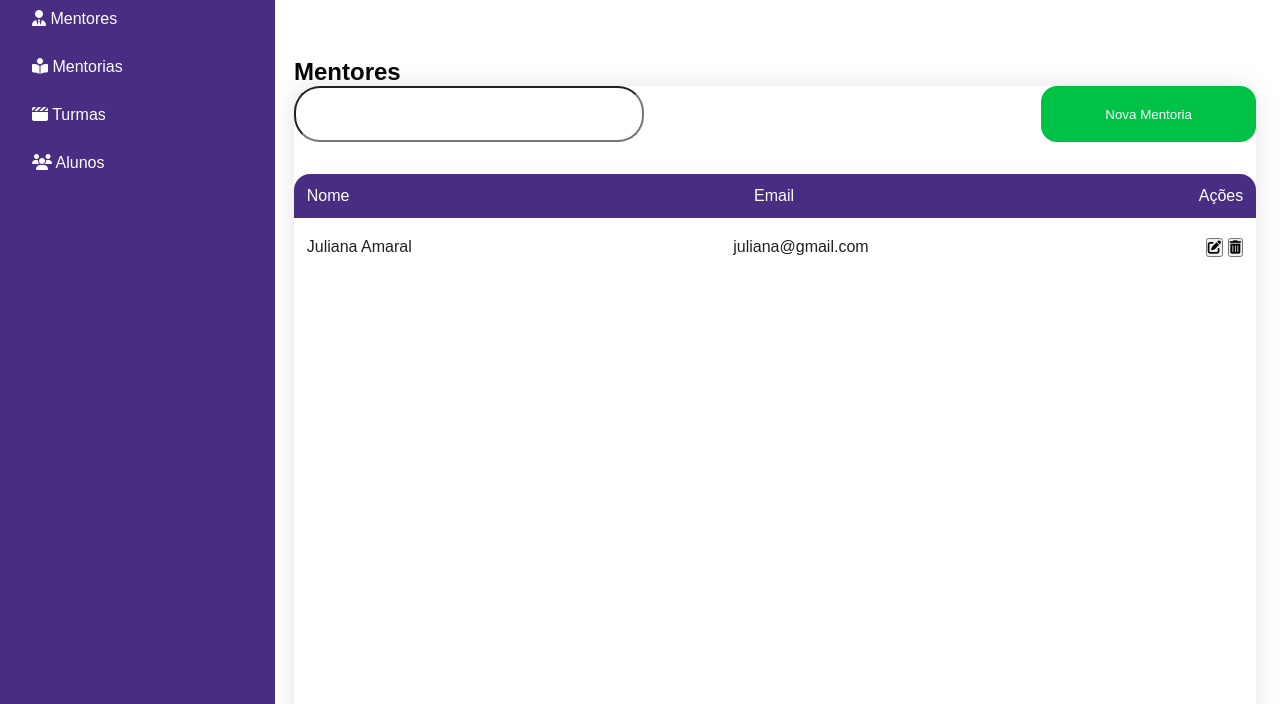
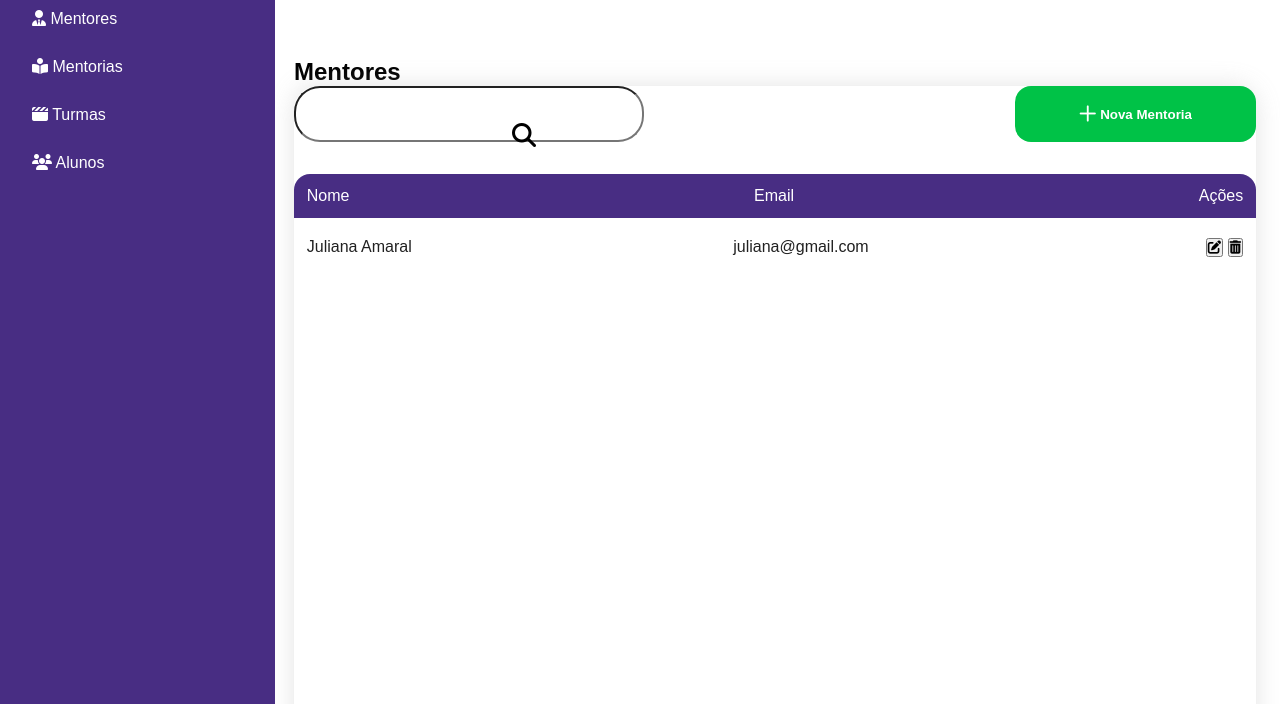
Before and after one commit to Luiz-de-Lima/projeto_modulo-1, a plain HTML site: page pages/mentores.html in a window 1280 px wide. Shown: the part 96-800 px from the top of the page. Drawn offline with Linux system fonts and the light colour scheme.

Commit message:
inserindo icones no input e no botão

```diff
--- a/pages/mentores.html
+++ b/pages/mentores.html
@@ -44,7 +44,8 @@
     <div class="dashboard-mentores_search box">
       <div class="dashboard-mentores_input">
         <input type="search" name="" id="">
-        <button>Nova Mentoria</button>
+        <i class="fa-solid fa-magnifying-glass search-icon"></i>
+        <button><i class="fa-regular fa-plus fa-xl"></i> Nova Mentoria</button>
       </div>
       <div class="dashboard-mentores_data">
         <div class="data_titles">
--- a/pages/sidebar.css
+++ b/pages/sidebar.css
@@ -71,6 +71,15 @@ header img {
   flex-shrink: 0;
   border-radius: 26px;
   outline: 0;
+  color: #000;
+}
+
+.dashboard-mentores_input .search-icon{
+  position: absolute;
+    left: 40%;
+    top: 28.9%;
+    transform: translateY(-50%);
+    font-size: 24px;
 }
 .dashboard-mentores_input button {
   background-color: #00c247;
@@ -79,6 +88,7 @@ header img {
   border: 0;
   border-radius: 16px;
   transition: filter 0.3s ease;
+  font-weight: 600;
 }
 
 .dashboard-mentores_input button:hover {
```
